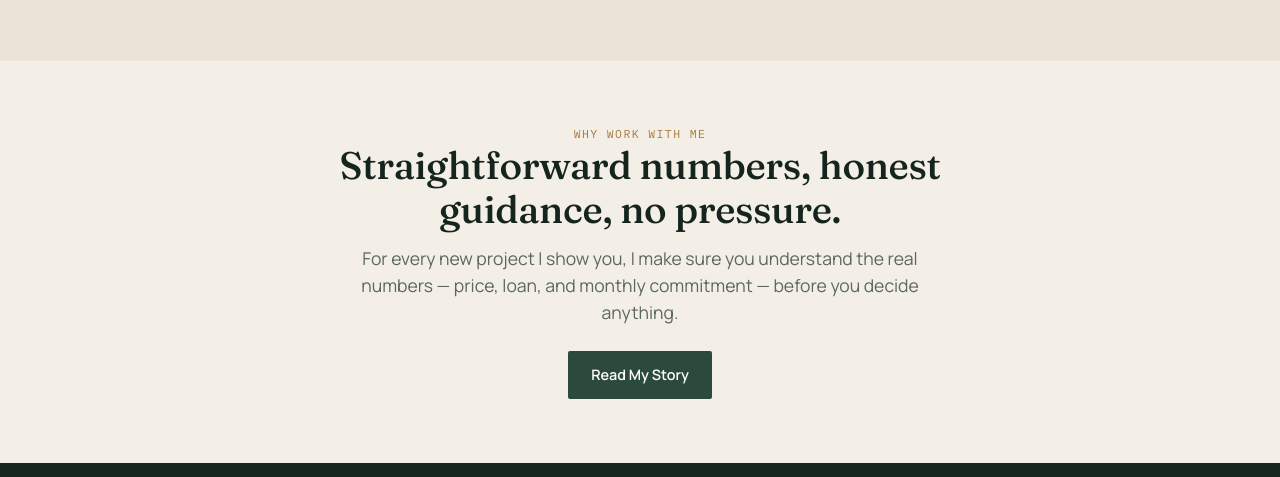
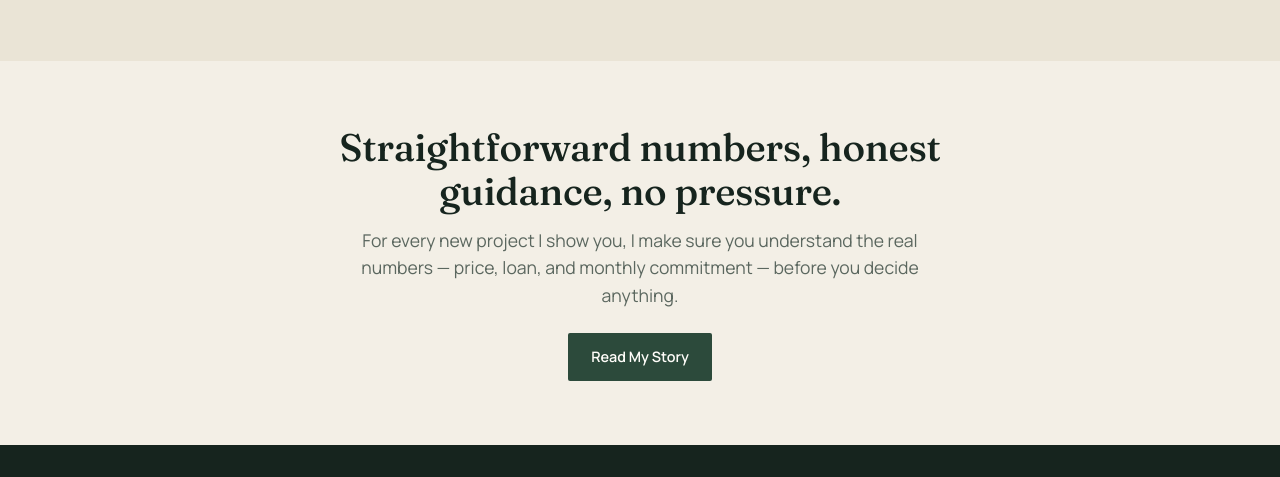
Before and after one commit to swoonproperties/swoonproperties, a plain HTML site: page index.html in a window 1280 px wide. Shown: the part 3311-3788 px from the top of the page. Drawn offline with Linux system fonts and the light colour scheme.

Commit message:
Remove "Why Work With Me" eyebrow label from homepage closing section (#10)
Claude-Session: https://claude.ai/code/session_01HjkgfFfWFzdj59jKbvZ9rG

Co-authored-by: Claude <noreply@anthropic.com>

```diff
--- a/index.html
+++ b/index.html
@@ -196,7 +196,6 @@
 
 <section>
   <div class="wrap" style="text-align:center;max-width:680px;">
-    <p class="eyebrow">Why Work With Me</p>
     <h2>Straightforward numbers, honest guidance, no pressure.</h2>
     <p class="lede" style="margin:14px auto 0;">For every new project I show you, I make sure you understand the real numbers — price, loan, and monthly commitment — before you decide anything.</p>
     <a href="about.html" class="btn btn-primary" style="margin-top:24px;">Read My Story</a>
```
